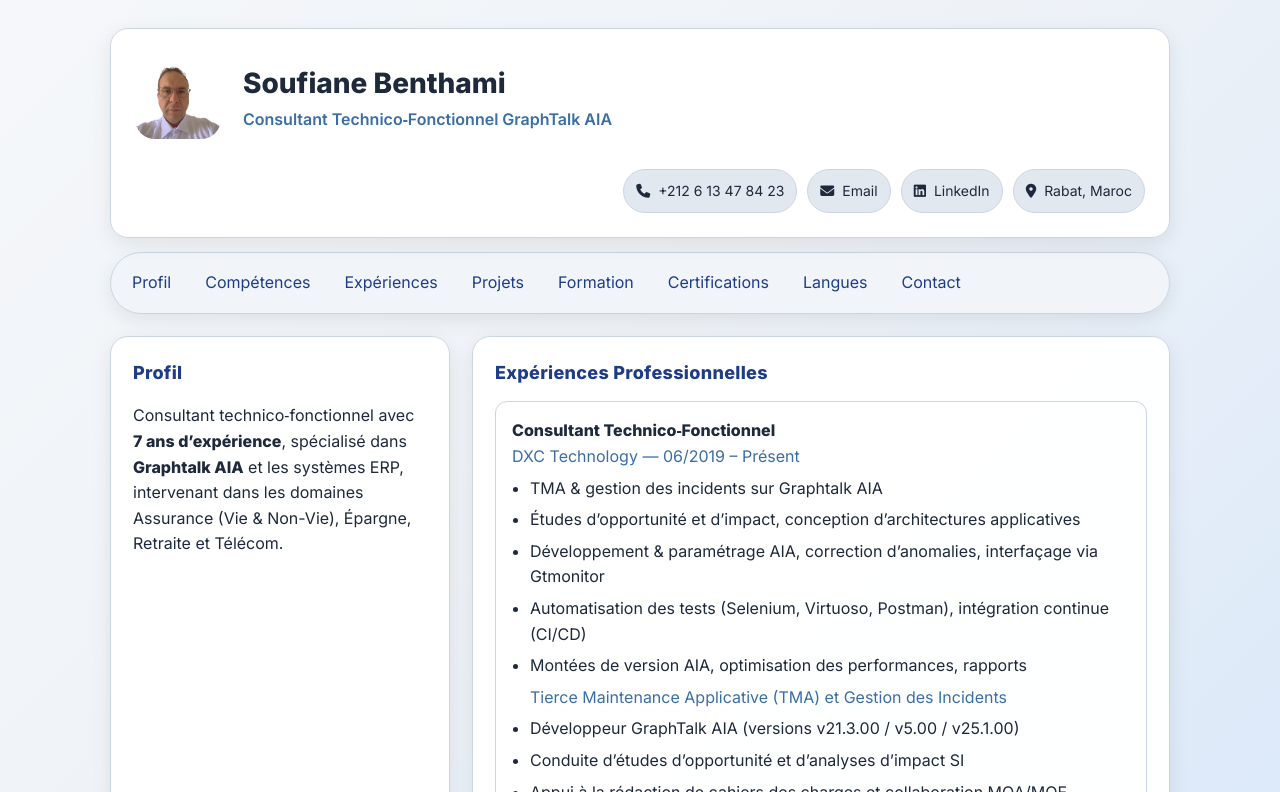
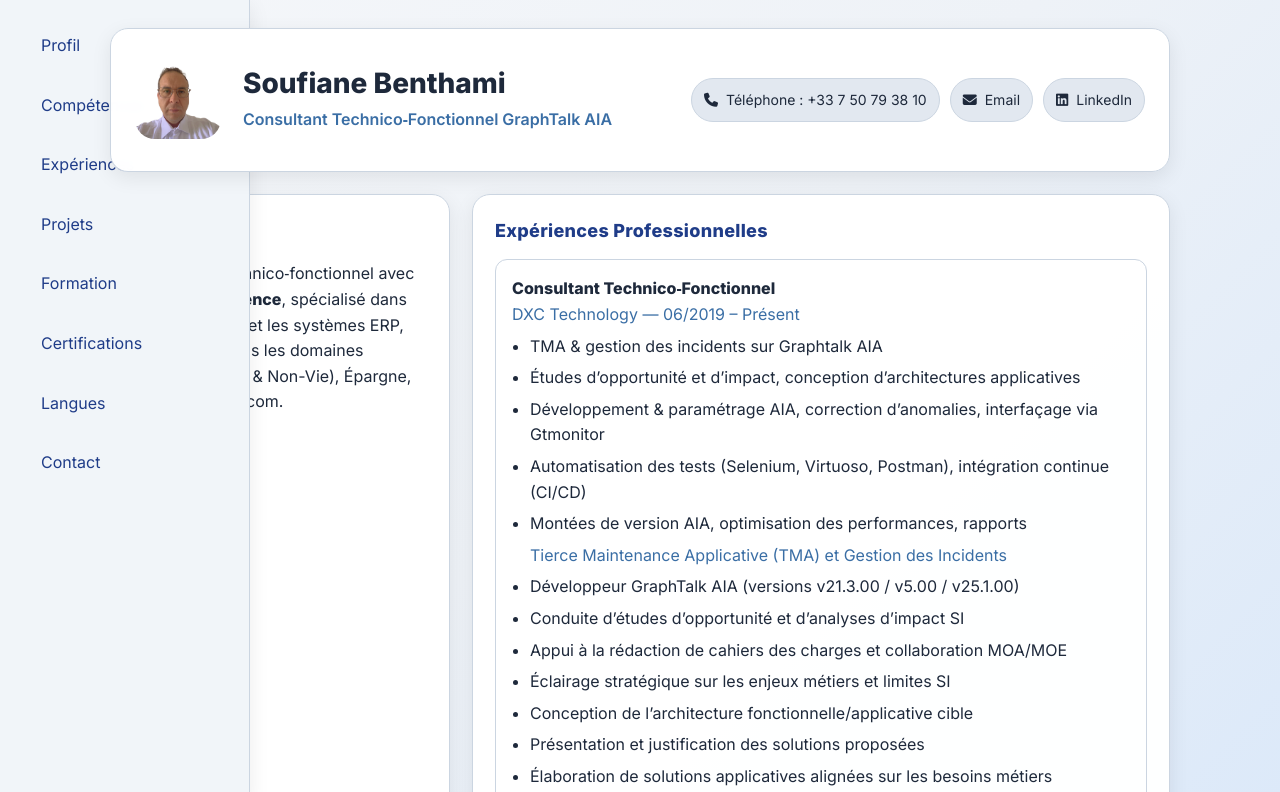
Before and after one commit to benthamisoufiane/benthamisoufiane.github.io, a plain HTML site: page index.html in a window 1280 px wide. Shown: the top 792 px of the page. Drawn offline with Linux system fonts and the light colour scheme.

Commit message:
Add files via upload

```diff
--- a/index.html
+++ b/index.html
@@ -61,11 +61,38 @@
       transition:transform .15s ease, background .15s ease; cursor:pointer;}
     .chip:hover{transform:translateY(-2px); background:#cbd5e1}
 
-    .menubar{ position:sticky; top:calc(var(--sticky-top) + 110px); z-index:20; margin-top:14px; display:flex; flex-wrap:wrap; gap:8px;
+   /* .menubar{ position:sticky; top:calc(var(--sticky-top) + 110px); z-index:20; margin-top:14px; display:flex; flex-wrap:wrap; gap:8px;
       background:#f1f5f9; border:1px solid #cbd5e1; border-radius:999px; padding:8px; box-shadow:var(--shadow); }
     .menubar a{ padding:8px 12px; border-radius:999px; text-decoration:none; color:var(--primary); border:1px solid transparent}
-    .menubar a:hover{ border-color: var(--primary-2)}
+    .menubar a:hover{ border-color: var(--primary-2)}*/
+.menubar {
+  position: fixed;
+  top: 0;
+  left: 0;
+  width: 250px; /* Largeur fixe pour la barre de navigation */
+  height: 100%; /* Prendre toute la hauteur de la page */
+  display: flex;
+  flex-direction: column; /* Disposer les éléments verticalement */
+  gap: 8px;
+  background: #f1f5f9;
+  border-right: 1px solid #cbd5e1;
+  padding: 20px;
+  box-shadow: var(--shadow);
+  z-index: 20;
+}
 
+.menubar a {
+  padding: 12px 20px;
+  border-radius: 8px;
+  text-decoration: none;
+  color: var(--primary);
+  border: 1px solid transparent;
+  display: block; /* Pour que chaque lien prenne toute la largeur */
+}
+
+.menubar a:hover {
+  border-color: var(--primary-2);
+}
     main{display:grid; grid-template-columns: 340px 1fr; gap:22px; margin-top:22px}
     @media (max-width: 980px){main{grid-template-columns:1fr}}
 
@@ -92,6 +119,7 @@
 
     /* Images de projets */
     .proj-img{ width:100%; border-radius:12px; margin-top:10px; display:block; }
+    .signature{color: rgb(137, 137, 193)}
   </style>
 </head>
 <body>
@@ -104,10 +132,9 @@
         <div class="subtitle">Consultant Technico‑Fonctionnel GraphTalk AIA</div>
       </div>
       <nav class="contact" aria-label="Contacts">
-        <a class="chip" href="tel:+212613478423" title="Appeler"><i class="fa-solid fa-phone">  </i name="Télephone"> +212 6 13 47 84 23</a>
+        <a class="chip" href="tel:+33750793810" title="Appeler"><i class="fa-solid fa-phone">  </i name="Télephone"> Téléphone : +33 7 50 79 38 10</a>
         <a id="emailLink" class="chip" href="mailto:benthamisoufiane1986@gmail.com?subject=Contact%20depuis%20Portfolio" title="Écrire un email"><i class="fa-solid fa-envelope"></i> Email</a>
         <a class="chip" href="https://linkedin.com/in/soufiane-benthami" target="_blank" rel="noopener noreferrer" title="LinkedIn"><i class="fa-brands fa-linkedin"></i> LinkedIn</a>
-        <span class="chip" title="Localisation"><i class="fa-solid fa-location-dot"></i> Rabat, Maroc</span>
       </nav>
     </header>
 
@@ -335,7 +362,7 @@
     </main>
 
     <footer>
-      <p>Benthami Soufiane — Portfolio</p>
+      <p><B class="signature">Benthami Soufiane</B></p>
     </footer>
   </div>
 
```
